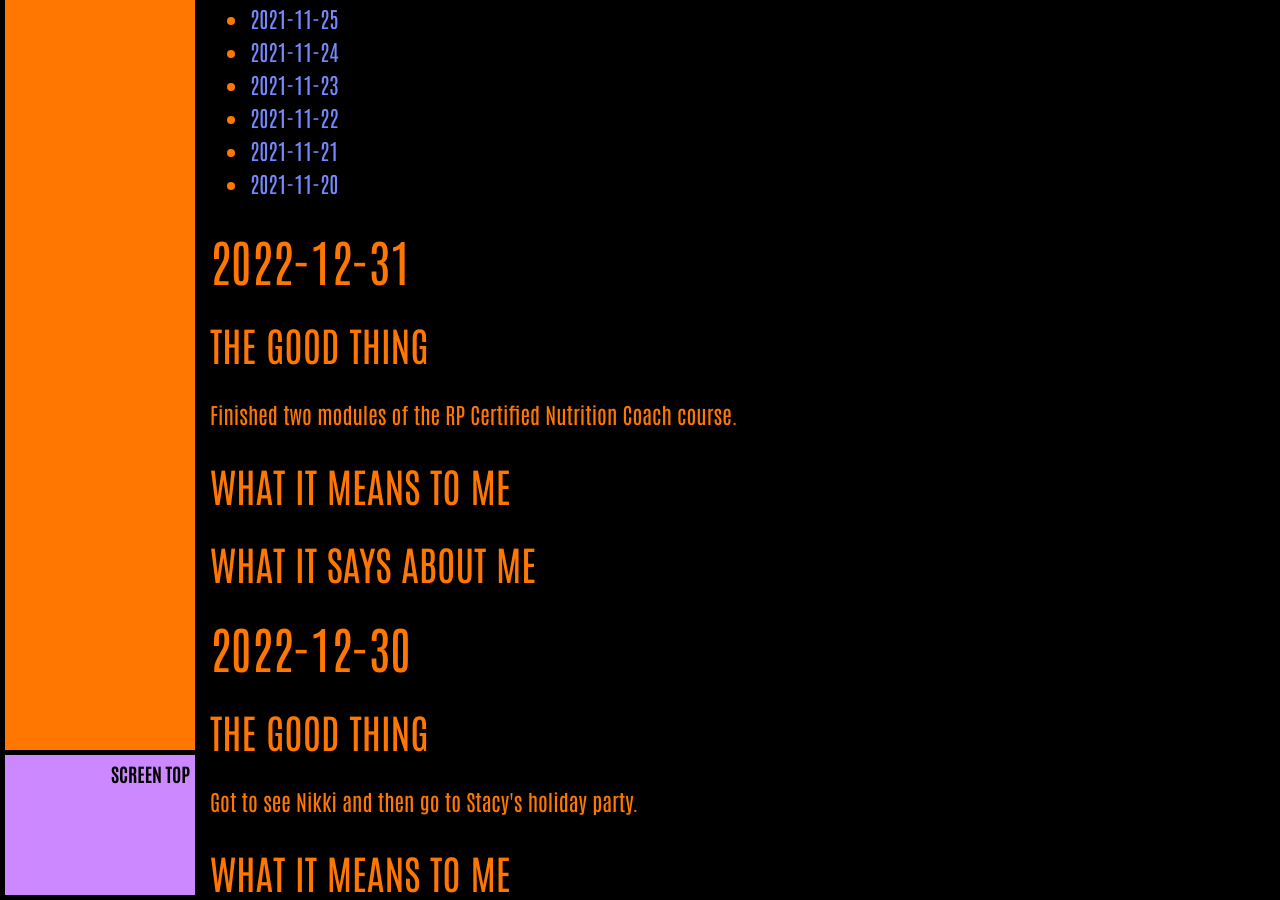
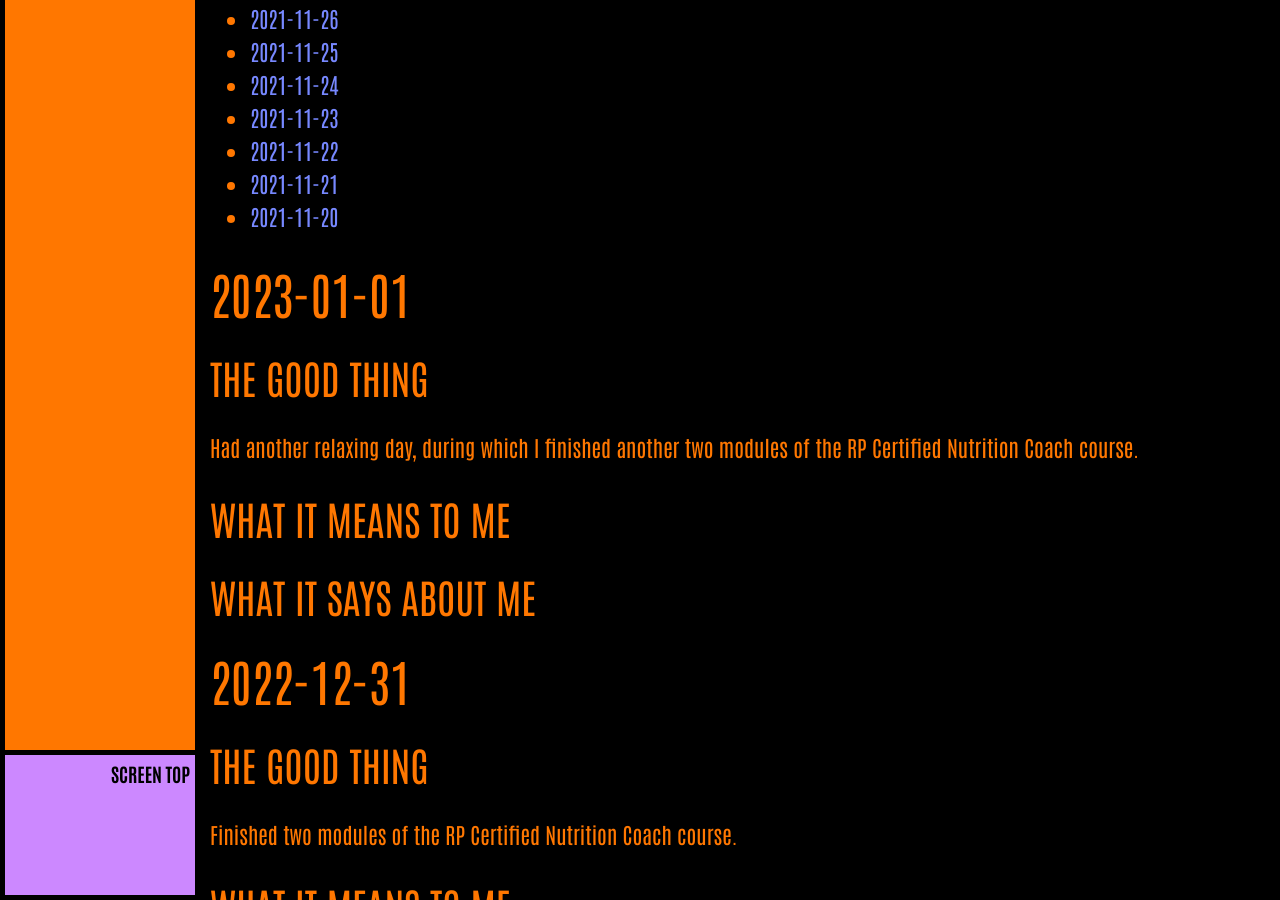
Before and after one commit to ArthurZey/arthurzey.github.io, a Jekyll site: the page built from _pages/one-good-thing.md, in a window 1280 px wide and 900 px high, scrolled down 8415 px. Built offline with Jekyll 4.4.1, drawn with Linux system fonts in a browser that asks for light colours; some of the changed text lies outside the part shown.

Commit message:
added stub for 2023-01-01

```diff
--- a/_pages/one-good-thing.md
+++ b/_pages/one-good-thing.md
@@ -13,6 +13,15 @@
 {:toc}
 {::options toc_levels="2" /}
 
+## 2023-01-01
+### The Good Thing
+Had another relaxing day, during which I finished another two modules of the RP Certified Nutrition Coach course.
+### What It Means to Me
+
+### What It Says about Me
+
+
+
 ## 2022-12-31
 ### The Good Thing
 Finished two modules of the RP Certified Nutrition Coach course.
```
Also changed, not shown: other parts of _pages/one-good-thing.md (+1 -1 lines).
